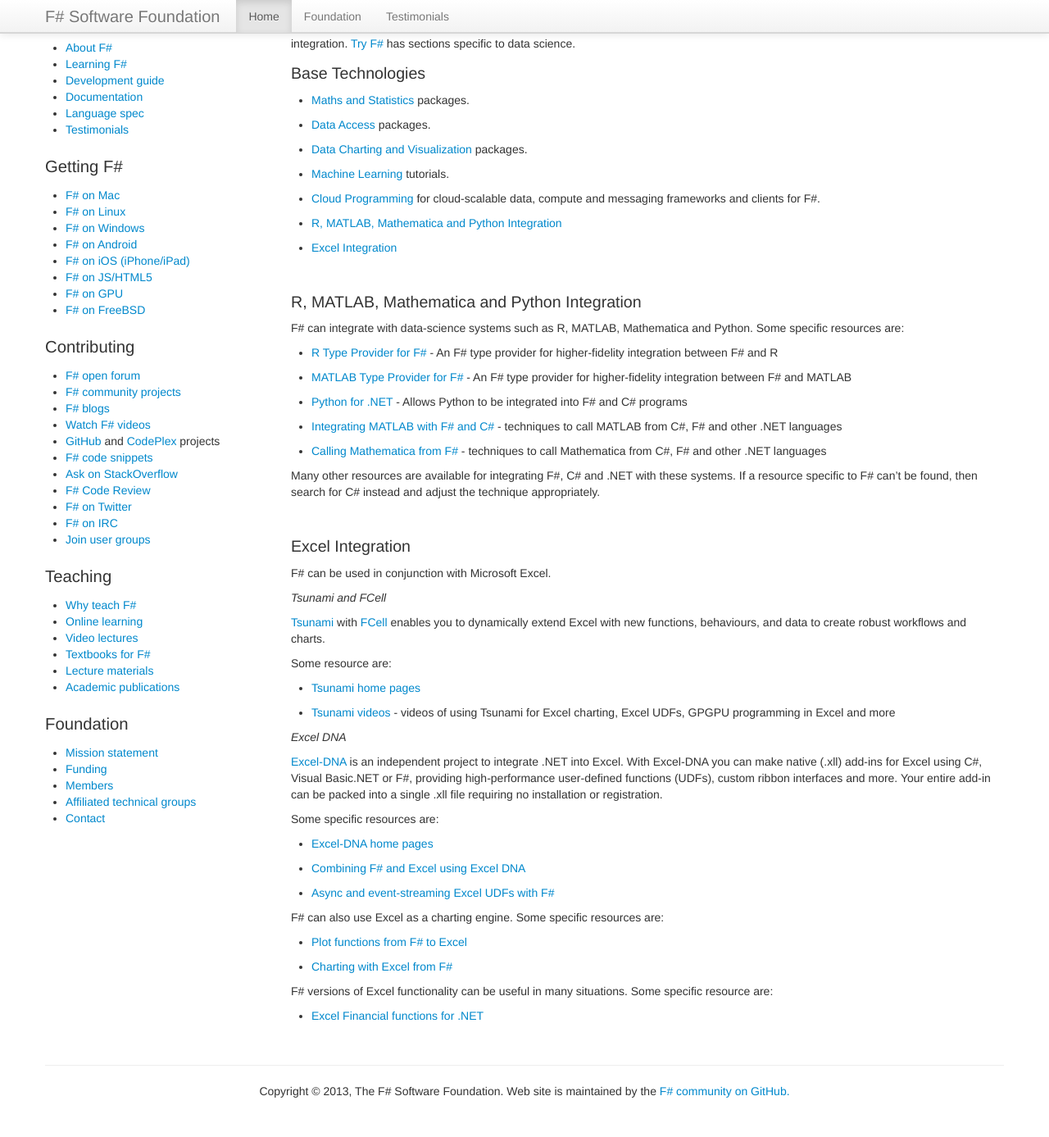
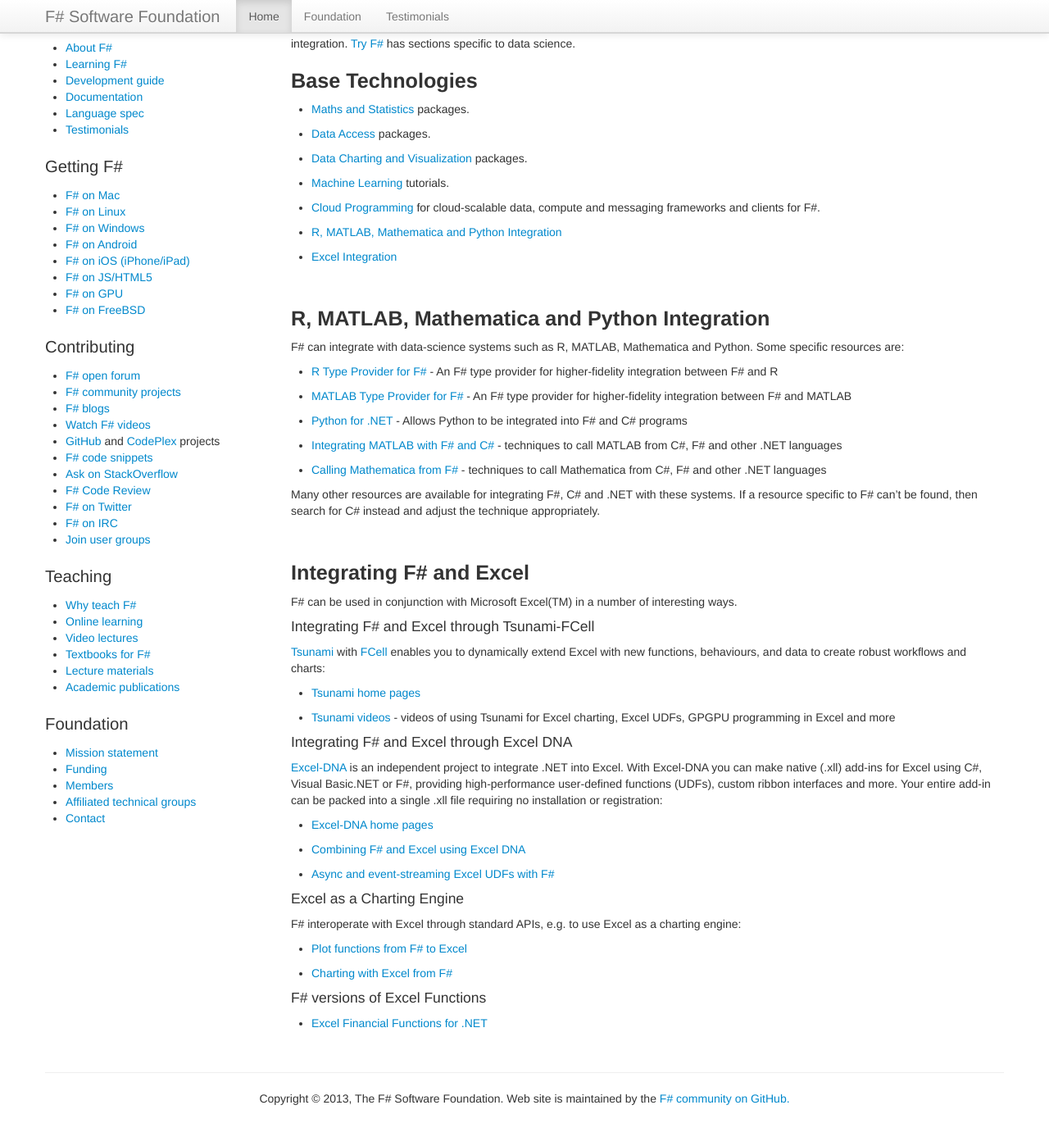
Before and after one commit to fsharp/fsharp.org, a Jekyll site: the page built from data-science/index.md, in a window 1280 px wide and 1400 px high, scrolled down 187 px. Shown: the top 1387 px of the window at 82% size. Built offline with Jekyll 4.4.1, drawn with Linux system fonts in a browser that asks for light colours; nearby versions of some CDN libraries; some web fonts are replaced; comment, search, counter and statistics services are not loaded.

Commit message:
Update index.md

```diff
--- a/data-science/index.md
+++ b/data-science/index.md
@@ -10,7 +10,7 @@
 F# is an excellent solution for programmatic data science as it combines efficient execution
 with powerful libraries and scalable data integration. [Try F#](http://tryfsharp.org/learn) has sections specific to data science.
 
-### Base Technologies
+## Base Technologies
 
 * [Maths and Statistics](/math) packages.
 * [Data Access](/data-access) packages.
@@ -21,7 +21,7 @@
 * [Excel Integration](#excel)
 
 <a id="r-matlab-mathematica-python" href="#">&nbsp;</a>
-### R, MATLAB, Mathematica and Python Integration
+## R, MATLAB, Mathematica and Python Integration
 
 F# can integrate with data-science systems such as R, MATLAB, Mathematica and Python. Some specific resources are:
 
@@ -36,33 +36,34 @@
 
 
 <a id="excel" href="#">&nbsp;</a>
-### Excel Integration
+## Integrating F# and Excel
 
-F# can be used in conjunction with Microsoft Excel.
+F# can be used in conjunction with Microsoft Excel(TM) in a number of interesting ways.
 
-*Tsunami and FCell*
+#### Integrating F# and Excel through Tsunami-FCell
 
 [Tsunami](http://tsunami.io/) with [FCell](http://www.statfactory.co.uk/fcell-add-in/) enables you to
-dynamically extend Excel with new functions, behaviours, and data to create robust workflows and charts.
+dynamically extend Excel with new functions, behaviours, and data to create robust workflows and charts:
 
-Some resource are:
-* [Tsunami home pages](http://tsunami.io/)
-* [Tsunami videos](http://tsunami.io/media.html) - videos of using Tsunami for Excel charting, Excel UDFs, GPGPU programming in Excel and more
+ * [Tsunami home pages](http://tsunami.io/)
+ * [Tsunami videos](http://tsunami.io/media.html) - videos of using Tsunami for Excel charting, Excel UDFs, GPGPU programming in Excel and more
 
-*Excel DNA*
+#### Integrating F# and Excel through Excel DNA
 
 [Excel-DNA](http://excel-dna.net/) is an independent project to integrate .NET into Excel. With Excel-DNA you can make native (.xll) add-ins for Excel using C#, Visual Basic.NET or F#, providing high-performance user-defined functions (UDFs), custom ribbon interfaces
-and more. Your entire add-in can be packed into a single .xll file requiring no installation or registration.
-
-Some specific resources are:
+and more. Your entire add-in can be packed into a single .xll file requiring no installation or registration:
 
  * [Excel-DNA home pages](http://excel-dna.net/)
  * [Combining F# and Excel using Excel DNA](http://blogs.msdn.com/b/fsharpteam/archive/2013/07/16/combining-f-and-excel-using-excel-dna-some-links.aspx)
  * [Async and event-streaming Excel UDFs with F#](http://excel-dna.net/2013/03/26/async-and-event-streaming-excel-udfs-with-f/)
 
-F# can also use Excel as a charting engine. Some specific resources are:
+#### Excel as a Charting Engine
+
+F# interoperate with Excel through standard APIs, e.g. to use Excel as a charting engine:
+
  * [Plot functions from F# to Excel](http://www.clear-lines.com/blog/post/Plot-functions-from-FSharp-to-Excel.aspx)
  * [Charting with Excel from F#](http://bit.ly/GGv8z4)
 
-F# versions of Excel functionality can be useful in many situations. Some specific resource are:
- * [Excel Financial functions for .NET](http://archive.msdn.microsoft.com/FinancialFunctions)
+#### F# versions of Excel Functions
+
+ * [Excel Financial Functions for .NET](http://archive.msdn.microsoft.com/FinancialFunctions)
```
